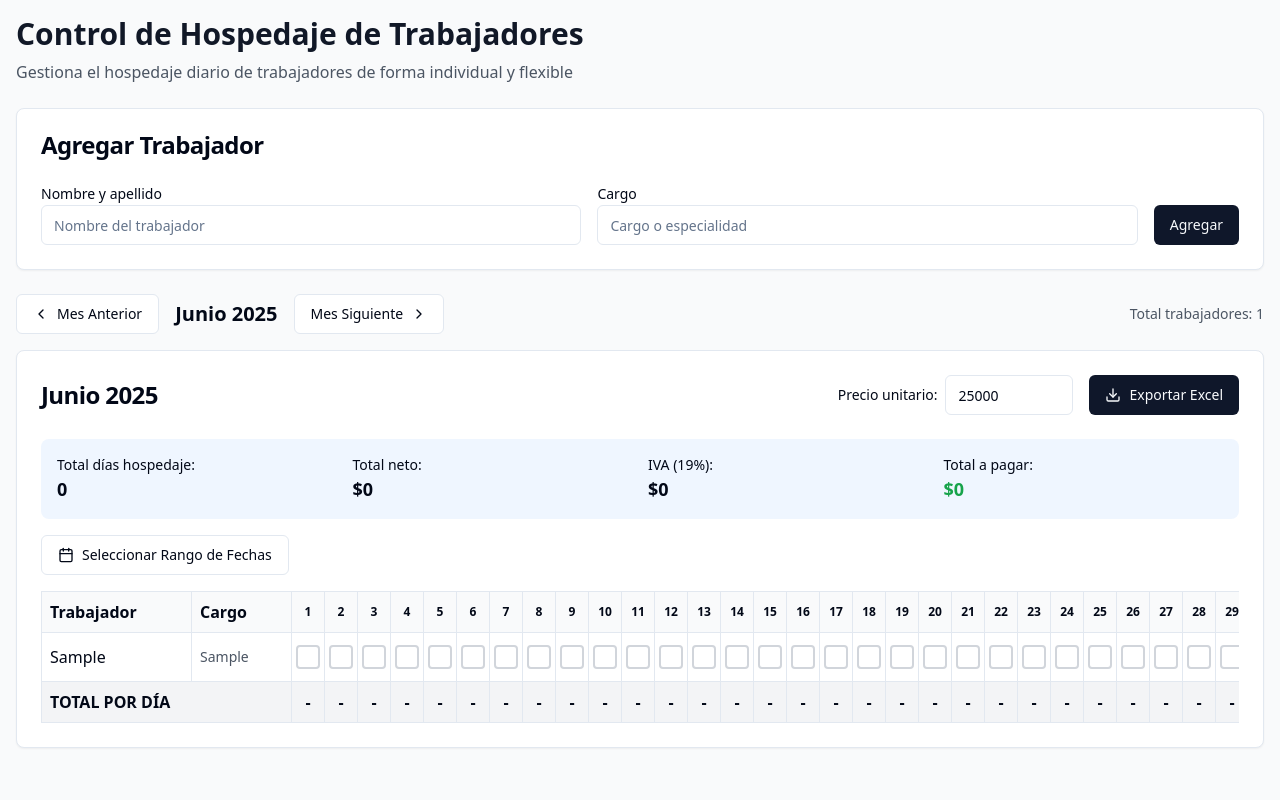
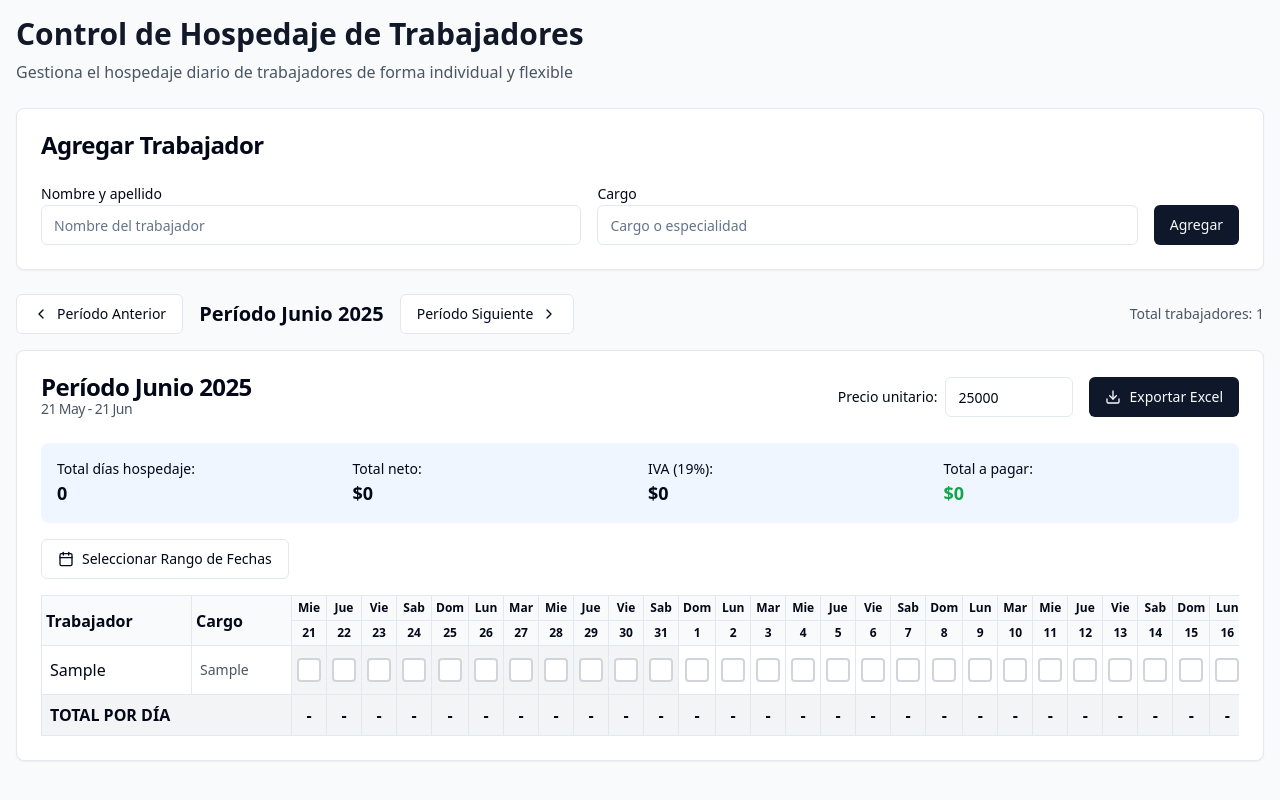
Before and after one commit to rarulitos/residencial-guardian-tracker, a React (Vite) app: page / in a window 1280 px wide. Both pictures are taken after typing "Sample", "Sample" into the empty fields and a click on the button "Agregar". Built offline with nearby package versions, Linux system fonts and the light colour scheme.

Commit message:
Implement billing period and calendar changes
Implemented the 21st-to-21st monthly billing period, displayed day names in the calendar header, and made related adjustments to date calculations, navigation, and Excel export.

```diff
--- a/src/components/HospedajeCalendar.tsx
+++ b/src/components/HospedajeCalendar.tsx
@@ -37,36 +37,59 @@ const HospedajeCalendar = ({
   const [endDate, setEndDate] = useState<Date | undefined>();
   const [selectedWorkerIds, setSelectedWorkerIds] = useState<string[]>([]);
 
-  const getDaysInMonth = (date: Date) => {
+  const getBillingPeriodRange = (date: Date) => {
     const year = date.getFullYear();
     const month = date.getMonth();
-    const daysInMonth = new Date(year, month + 1, 0).getDate();
-    return Array.from({ length: daysInMonth }, (_, i) => i + 1);
+
+    // Período de facturación: del 21 del mes anterior al 21 del mes actual
+    const startDate = new Date(year, month - 1, 21);
+    const endDate = new Date(year, month, 21);
+
+    return { startDate, endDate };
   };
 
-  const formatDate = (day: number) => {
-    const year = currentMonth.getFullYear();
-    const month = currentMonth.getMonth();
-    return new Date(year, month, day).toISOString().split('T')[0];
+  const getBillingPeriodDays = (date: Date) => {
+    const { startDate, endDate } = getBillingPeriodRange(date);
+    const days: { day: number, month: number, year: number, date: Date }[] = [];
+
+    for (let d = new Date(startDate); d <= endDate; d.setDate(d.getDate() + 1)) {
+      days.push({
+        day: d.getDate(),
+        month: d.getMonth(),
+        year: d.getFullYear(),
+        date: new Date(d)
+      });
+    }
+
+    return days;
+  };
+
+  const getDayOfWeek = (date: Date) => {
+    const days = ['Dom', 'Lun', 'Mar', 'Mie', 'Jue', 'Vie', 'Sab'];
+    return days[date.getDay()];
+  };
+
+  const formatDateFromDayData = (dayData: { day: number, month: number, year: number }) => {
+    return new Date(dayData.year, dayData.month, dayData.day).toISOString().split('T')[0];
   };
 
   const getDayTotals = () => {
-    const days = getDaysInMonth(currentMonth);
-    return days.map(day => {
-      const dateStr = formatDate(day);
+    const days = getBillingPeriodDays(currentMonth);
+    return days.map(dayData => {
+      const dateStr = formatDateFromDayData(dayData);
       const count = workers.reduce((total, worker) => {
         return total + (worker.hospedaje[dateStr] ? 1 : 0);
       }, 0);
-      return { day, count };
+      return { dayData, count };
     });
   };
 
   const calculateFinancialSummary = () => {
-    const days = getDaysInMonth(currentMonth);
+    const days = getBillingPeriodDays(currentMonth);
 
     const totalWorkerDays = workers.reduce((total, worker) => {
-      return total + days.reduce((workerTotal, day) => {
-        const dateStr = formatDate(day);
+      return total + days.reduce((workerTotal, dayData) => {
+        const dateStr = formatDateFromDayData(dayData);
         return workerTotal + (worker.hospedaje[dateStr] ? 1 : 0);
       }, 0);
     }, 0);
@@ -122,12 +145,11 @@ const HospedajeCalendar = ({
     const start = new Date(startDate);
     const end = new Date(endDate);
 
-    // Ensure dates are in current month
-    const monthStart = new Date(currentMonth.getFullYear(), currentMonth.getMonth(), 1);
-    const monthEnd = new Date(currentMonth.getFullYear(), currentMonth.getMonth() + 1, 0);
+    // Ensure dates are in current billing period
+    const { startDate: periodStart, endDate: periodEnd } = getBillingPeriodRange(currentMonth);
 
-    const rangeStart = start < monthStart ? monthStart : start;
-    const rangeEnd = end > monthEnd ? monthEnd : end;
+    const rangeStart = start < periodStart ? periodStart : start;
+    const rangeEnd = end > periodEnd ? periodEnd : end;
 
     for (let d = new Date(rangeStart); d <= rangeEnd; d.setDate(d.getDate() + 1)) {
       dates.push(d.toISOString().split('T')[0]);
@@ -169,36 +191,36 @@ const HospedajeCalendar = ({
     setShowRangeSelector(false);
   };
 
-  const isDateInRange = (day: number) => {
+  const isDateInRange = (dayData: { day: number, month: number, year: number }) => {
     if (!startDate || !endDate) return false;
-    const dateStr = formatDate(day);
+    const dateStr = formatDateFromDayData(dayData);
     return getDateRange().includes(dateStr);
   };
 
   const exportToExcel = () => {
-    const days = getDaysInMonth(currentMonth);
+    const days = getBillingPeriodDays(currentMonth);
     const dayTotals = getDayTotals();
     const financialSummary = calculateFinancialSummary();
 
     // Crear los datos para Excel
     const excelData = [];
 
-    // Header
-    const header = ['Trabajador', 'Cargo', ...days.map(d => d.toString()), 'Total'];
+    // Header con días y meses
+    const header = ['Trabajador', 'Cargo', ...days.map(d => `${d.day}/${d.month + 1}`), 'Total'];
     excelData.push(header);
 
     // Datos de trabajadores
     workers.forEach(worker => {
-      const workerTotal = days.reduce((total, day) => {
-        const dateStr = formatDate(day);
+      const workerTotal = days.reduce((total, dayData) => {
+        const dateStr = formatDateFromDayData(dayData);
         return total + (worker.hospedaje[dateStr] ? 1 : 0);
       }, 0);
 
       const row = [
         worker.name,
         worker.position,
-        ...days.map(day => {
-          const dateStr = formatDate(day);
+        ...days.map(dayData => {
+          const dateStr = formatDateFromDayData(dayData);
           return worker.hospedaje[dateStr] ? 'X' : '';
         }),
         workerTotal
@@ -237,25 +259,26 @@ const HospedajeCalendar = ({
     const colWidths = [
       { wch: 20 }, // Trabajador
       { wch: 15 }, // Cargo
-      ...days.map(() => ({ wch: 4 })), // Días
+      ...days.map(() => ({ wch: 6 })), // Días
       { wch: 8 } // Total
     ];
     ws['!cols'] = colWidths;
 
     XLSX.utils.book_append_sheet(wb, ws, 'Hospedaje');
 
-    // Generar nombre del archivo
+    // Generar nombre del archivo con período de facturación
+    const { startDate: periodStart, endDate: periodEnd } = getBillingPeriodRange(currentMonth);
     const monthNames = [
       'Enero', 'Febrero', 'Marzo', 'Abril', 'Mayo', 'Junio',
       'Julio', 'Agosto', 'Septiembre', 'Octubre', 'Noviembre', 'Diciembre'
     ];
-    const fileName = `Hospedaje_${monthNames[currentMonth.getMonth()]}_${currentMonth.getFullYear()}.xlsx`;
+    const fileName = `Hospedaje_Periodo_${format(periodStart, 'dd-MMM')}_${format(periodEnd, 'dd-MMM')}_${currentMonth.getFullYear()}.xlsx`;
 
     // Descargar el archivo
     XLSX.writeFile(wb, fileName);
   };
 
-  const days = getDaysInMonth(currentMonth);
+  const days = getBillingPeriodDays(currentMonth);
   const dayTotals = getDayTotals();
   const financialSummary = calculateFinancialSummary();
 
@@ -269,7 +292,10 @@ const HospedajeCalendar = ({
       <CardHeader>
         <div className="flex justify-between items-center">
           <CardTitle>
-            {monthNames[currentMonth.getMonth()]} {currentMonth.getFullYear()}
+            Período {monthNames[currentMonth.getMonth()]} {currentMonth.getFullYear()}
+            <div className="text-sm font-normal text-gray-600">
+              {format(getBillingPeriodRange(currentMonth).startDate, 'dd MMM')} - {format(getBillingPeriodRange(currentMonth).endDate, 'dd MMM')}
+            </div>
           </CardTitle>
           <div className="flex items-center gap-4">
             <div className="flex items-center gap-2">
@@ -349,9 +375,8 @@ const HospedajeCalendar = ({
                         selected={startDate}
                         onSelect={setStartDate}
                         disabled={(date) => {
-                          const monthStart = new Date(currentMonth.getFullYear(), currentMonth.getMonth(), 1);
-                          const monthEnd = new Date(currentMonth.getFullYear(), currentMonth.getMonth() + 1, 0);
-                          return date < monthStart || date > monthEnd;
+                          const { startDate: periodStart, endDate: periodEnd } = getBillingPeriodRange(currentMonth);
+                          return date < periodStart || date > periodEnd;
                         }}
                         initialFocus
                         className={cn("p-3 pointer-events-auto")}
@@ -382,9 +407,8 @@ const HospedajeCalendar = ({
                         selected={endDate}
                         onSelect={setEndDate}
                         disabled={(date) => {
-                          const monthStart = new Date(currentMonth.getFullYear(), currentMonth.getMonth(), 1);
-                          const monthEnd = new Date(currentMonth.getFullYear(), currentMonth.getMonth() + 1, 0);
-                          return date < monthStart || date > monthEnd || (startDate && date < startDate);
+                          const { startDate: periodStart, endDate: periodEnd } = getBillingPeriodRange(currentMonth);
+                          return date < periodStart || date > periodEnd || (startDate && date < startDate);
                         }}
                         initialFocus
                         className={cn("p-3 pointer-events-auto")}
@@ -501,22 +525,31 @@ const HospedajeCalendar = ({
         <div className="overflow-x-auto">
           <table className="w-full border-collapse select-none">
             <thead>
+              {/* Primera fila: días de la semana */}
               <tr>
-                <th className="border p-2 bg-gray-50 text-left min-w-[150px]">Trabajador</th>
-                <th className="border p-2 bg-gray-50 text-left min-w-[100px]">Cargo</th>
-                {days.map(day => (
-                  <th key={day} className="border p-2 bg-gray-50 text-center min-w-[30px] text-xs">
-                    {day}
+                <th className="border p-1 bg-gray-50 text-left min-w-[150px]" rowSpan={2}>Trabajador</th>
+                <th className="border p-1 bg-gray-50 text-left min-w-[100px]" rowSpan={2}>Cargo</th>
+                {days.map(dayData => (
+                  <th key={`dow-${dayData.day}-${dayData.month}`} className="border p-1 bg-gray-50 text-center min-w-[35px] text-xs">
+                    {getDayOfWeek(dayData.date)}
                   </th>
                 ))}
-                <th className="border p-2 bg-gray-50 text-center min-w-[60px]">Total</th>
-                <th className="border p-2 bg-gray-50 text-center min-w-[50px]">Acción</th>
+                <th className="border p-1 bg-gray-50 text-center min-w-[60px]" rowSpan={2}>Total</th>
+                <th className="border p-1 bg-gray-50 text-center min-w-[50px]" rowSpan={2}>Acción</th>
+              </tr>
+              {/* Segunda fila: números de días */}
+              <tr>
+                {days.map(dayData => (
+                  <th key={`day-${dayData.day}-${dayData.month}`} className="border p-1 bg-gray-50 text-center min-w-[35px] text-xs">
+                    {dayData.day}
+                  </th>
+                ))}
               </tr>
             </thead>
             <tbody onMouseUp={handleMouseUp} onMouseLeave={handleMouseUp}>
               {workers.map(worker => {
-                const workerTotal = days.reduce((total, day) => {
-                  const dateStr = formatDate(day);
+                const workerTotal = days.reduce((total, dayData) => {
+                  const dateStr = formatDateFromDayData(dayData);
                   return total + (worker.hospedaje[dateStr] ? 1 : 0);
                 }, 0);
 
@@ -524,12 +557,13 @@ const HospedajeCalendar = ({
                   <tr key={worker.id}>
                     <td className="border p-2 font-medium">{worker.name}</td>
                     <td className="border p-2 text-sm text-gray-600">{worker.position}</td>
-                    {days.map(day => {
-                      const dateStr = formatDate(day);
+                    {days.map(dayData => {
+                      const dateStr = formatDateFromDayData(dayData);
                       const isChecked = worker.hospedaje[dateStr] || false;
-                      const inRange = isDateInRange(day);
+                      const inRange = isDateInRange(dayData);
+                      const isNewMonth = dayData.month !== currentMonth.getMonth();
                       return (
-                        <td key={day} className={`border p-1 text-center ${inRange ? 'bg-yellow-50' : ''}`}>
+                        <td key={`cell-${dayData.day}-${dayData.month}`} className={`border p-1 text-center ${inRange ? 'bg-yellow-50' : ''} ${isNewMonth ? 'bg-gray-100' : ''}`}>
                           <div
                             onMouseDown={() => handleMouseDown(worker.id, dateStr)}
                             onMouseEnter={() => handleMouseEnter(worker.id, dateStr)}
@@ -563,8 +597,8 @@ const HospedajeCalendar = ({
               {/* Fila de totales */}
               <tr className="bg-gray-100 font-bold">
                 <td className="border p-2" colSpan={2}>TOTAL POR DÍA</td>
-                {dayTotals.map(({ day, count }) => (
-                  <td key={day} className="border p-2 text-center">
+                {dayTotals.map(({ dayData, count }) => (
+                  <td key={`total-${dayData.day}-${dayData.month}`} className="border p-2 text-center">
                     {count > 0 ? count : '-'}
                   </td>
                 ))}
--- a/src/pages/Index.tsx
+++ b/src/pages/Index.tsx
@@ -9,44 +9,44 @@ const Index = () => {
   const [monthlyWorkers, setMonthlyWorkers] = useState<MonthlyWorkers>({});
   const [currentMonth, setCurrentMonth] = useState(new Date());
 
-  const getMonthKey = (date: Date) => {
+  const getBillingPeriodKey = (date: Date) => {
     return `${date.getFullYear()}-${date.getMonth()}`;
   };
 
-  const getCurrentMonthWorkers = () => {
-    const monthKey = getMonthKey(currentMonth);
-    return monthlyWorkers[monthKey] || [];
+  const getCurrentPeriodWorkers = () => {
+    const periodKey = getBillingPeriodKey(currentMonth);
+    return monthlyWorkers[periodKey] || [];
   };
 
   const addWorker = (name: string, position: string) => {
-    const monthKey = getMonthKey(currentMonth);
+    const periodKey = getBillingPeriodKey(currentMonth);
     const newWorker: Worker = {
       id: Date.now().toString(),
       name,
       position,
       hospedaje: {},
-      monthYear: monthKey
+      monthYear: periodKey
     };
 
     setMonthlyWorkers(prev => ({
       ...prev,
-      [monthKey]: [...(prev[monthKey] || []), newWorker]
+      [periodKey]: [...(prev[periodKey] || []), newWorker]
     }));
   };
 
   const deleteWorker = (workerId: string) => {
-    const monthKey = getMonthKey(currentMonth);
+    const periodKey = getBillingPeriodKey(currentMonth);
     setMonthlyWorkers(prev => ({
       ...prev,
-      [monthKey]: (prev[monthKey] || []).filter(worker => worker.id !== workerId)
+      [periodKey]: (prev[periodKey] || []).filter(worker => worker.id !== workerId)
     }));
   };
 
   const toggleHospedaje = (workerId: string, date: string) => {
-    const monthKey = getMonthKey(currentMonth);
+    const periodKey = getBillingPeriodKey(currentMonth);
     setMonthlyWorkers(prev => ({
       ...prev,
-      [monthKey]: (prev[monthKey] || []).map(worker => {
+      [periodKey]: (prev[periodKey] || []).map(worker => {
         if (worker.id === workerId) {
           return {
             ...worker,
@@ -78,7 +78,7 @@ const Index = () => {
     'Julio', 'Agosto', 'Septiembre', 'Octubre', 'Noviembre', 'Diciembre'
   ];
 
-  const currentWorkers = getCurrentMonthWorkers();
+  const currentWorkers = getCurrentPeriodWorkers();
 
   return (
     <div className="min-h-screen bg-gray-50 p-4">
@@ -102,17 +102,17 @@ const Index = () => {
               className="flex items-center gap-2"
             >
               <ChevronLeft className="h-4 w-4" />
-              Mes Anterior
+              Período Anterior
             </Button>
             <h2 className="text-xl font-semibold">
-              {monthNames[currentMonth.getMonth()]} {currentMonth.getFullYear()}
+              Período {monthNames[currentMonth.getMonth()]} {currentMonth.getFullYear()}
             </h2>
             <Button
               variant="outline"
               onClick={() => changeMonth('next')}
               className="flex items-center gap-2"
             >
-              Mes Siguiente
+              Período Siguiente
               <ChevronRight className="h-4 w-4" />
             </Button>
           </div>
@@ -124,7 +124,7 @@ const Index = () => {
         {currentWorkers.length === 0 ? (
           <div className="text-center py-12 bg-white rounded-lg border-2 border-dashed border-gray-300">
             <p className="text-gray-500 text-lg">
-              No hay trabajadores agregados para este mes
+              No hay trabajadores agregados para este período
             </p>
             <p className="text-gray-400 text-sm mt-2">
               Agrega trabajadores usando el formulario de arriba
```
